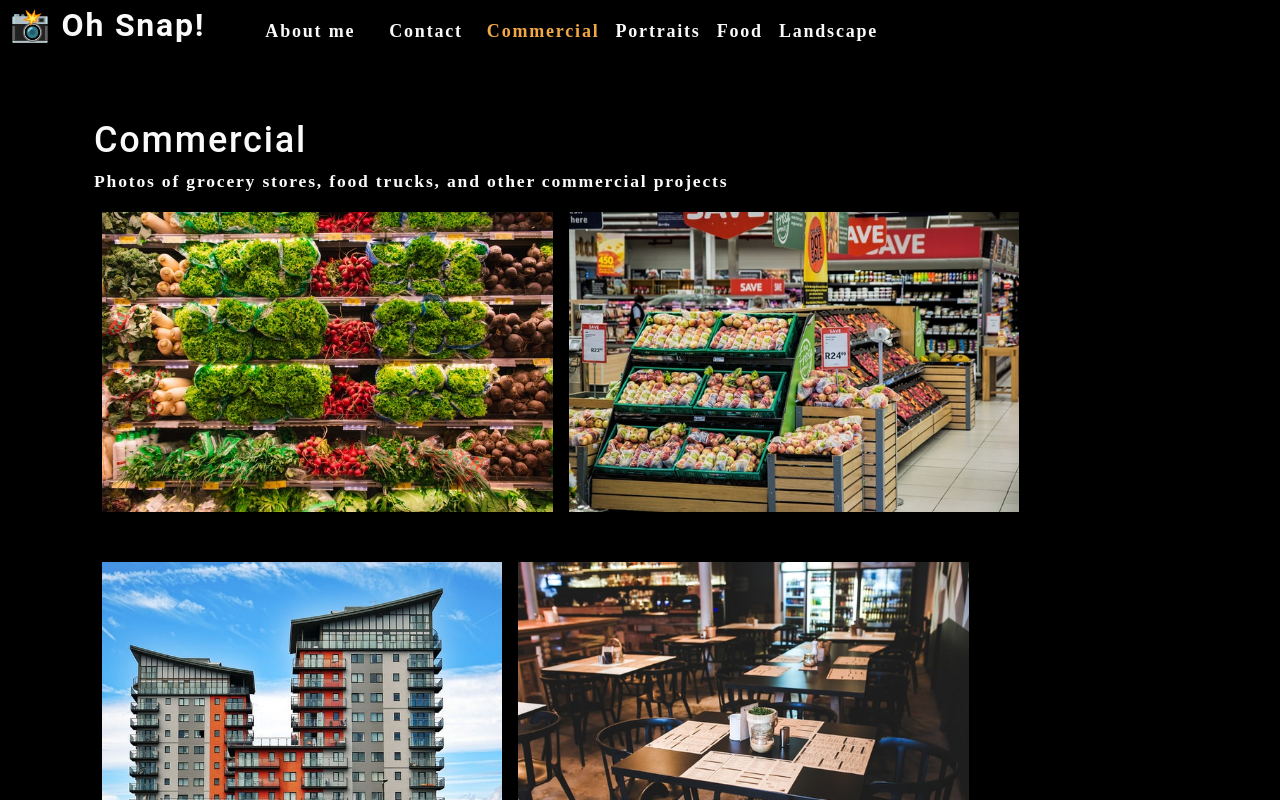
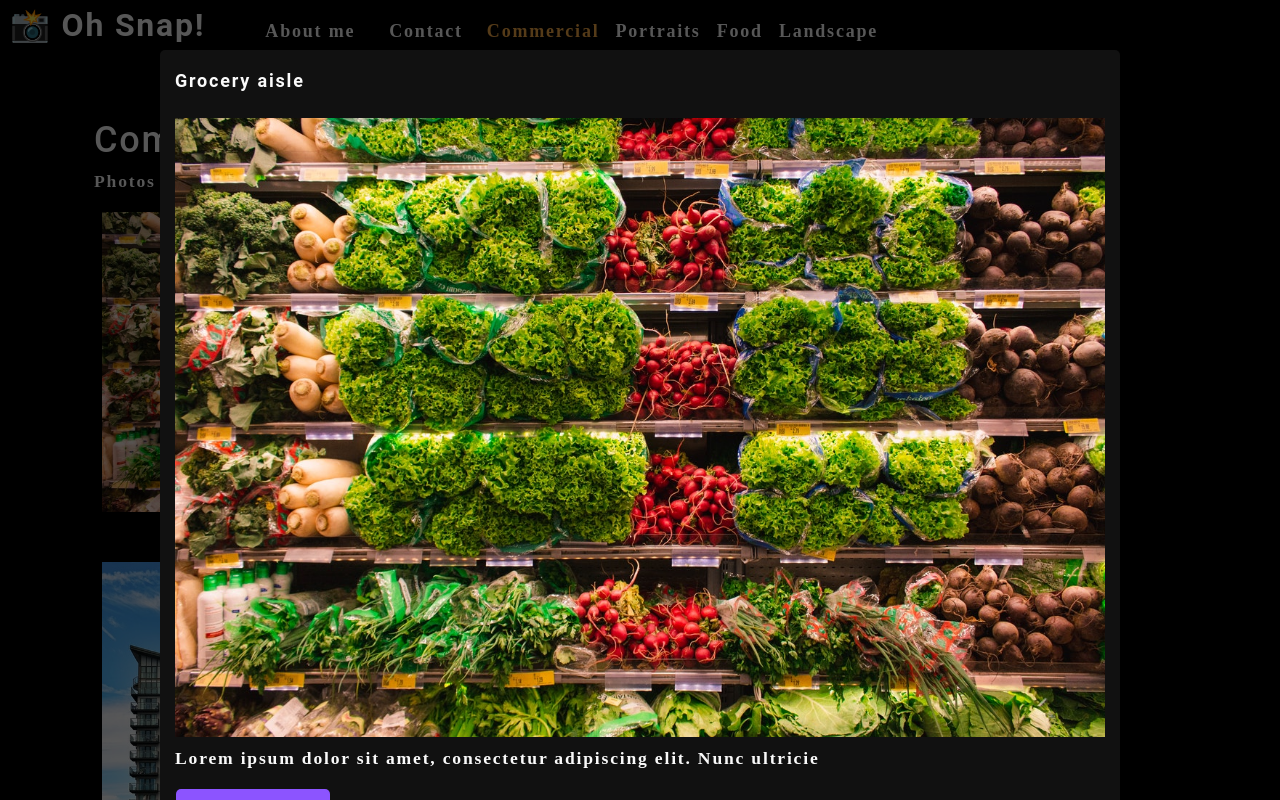
Before and after one commit to DevelopedByDay/snap, a React (Create React App) app in the folder photo-port/: page / in a window 1280 px wide. Both pictures are taken after a click on the picture 327 px from the left and 361 px from the top of the page. Shown: the top 800 px of the page. Built offline with nearby package versions, Linux system fonts and the light colour scheme.

Commit message:
modal opens

```diff
--- /dev/null
+++ b/photo-port/src/components/Modal/index.js
@@ -0,0 +1,21 @@
+import React from 'react';
+
+function Modal({currentPhoto}) {
+    const {name, category, description, index} = currentPhoto;
+    return (
+        <div className="modalBackdrop">
+            <div className="modalContainer">
+                <h3 className="modalTitle">{name}</h3>
+                <img src={require(`../../assets/large/${category}/${index}.jpg`)} alt="current category" />
+                <p>
+                    {description}
+                </p>
+                <button type="button">
+                    Clost this modal
+                </button>
+            </div>
+        </div>
+    );
+}
+
+export default Modal;
--- a/photo-port/src/components/PhotoList/index.js
+++ b/photo-port/src/components/PhotoList/index.js
@@ -1,5 +1,5 @@
 import React, { useState } from 'react';
-// import Modal from '../Modal';
+import Modal from '../Modal';
 
 const PhotoList = ({ category }) => {
 
@@ -103,14 +103,25 @@
 
   const currentPhotos = photos.filter((photo) => photo.category === category);
 
+  const [currentPhoto, setCurrentPhoto] = useState();
+
+  const toggleModal = (image, i) => {
+      setCurrentPhoto({...image, index: i})
+      setIsModalOpen(true);
+  }
+
+  const [isModalOpen, setIsModalOpen] = useState(false);
+
   return (
     <div>
+        {isModalOpen && <Modal currentPhoto={currentPhoto}/>}
       <div className="flex-row">
         {currentPhotos.map((image, i) => (
           <img
             src={require(`../../assets/small/${category}/${i}.jpg`)}
             alt={image.name}
             className="img-thumbnail mx-1"
+            onClick={() => toggleModal(image, i)}
             key={image.name}
           />
         ))}
```
